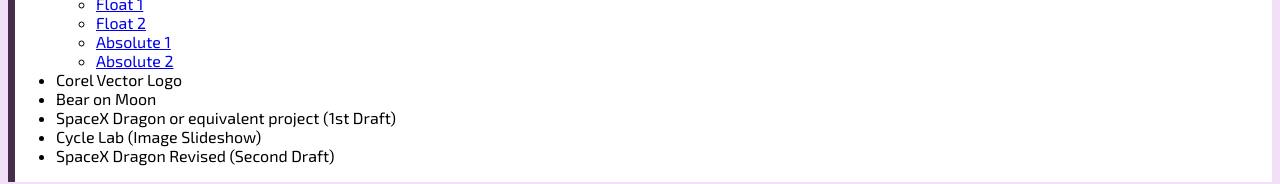
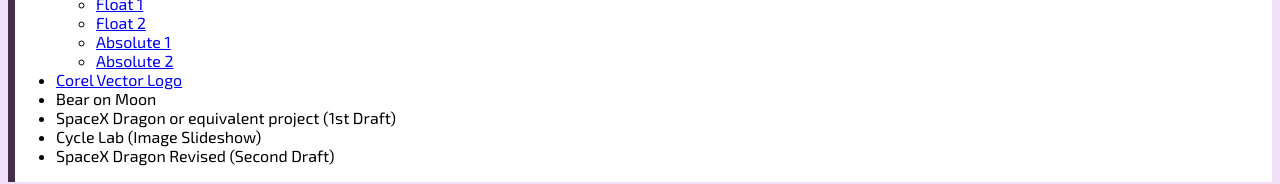
Before and after one commit to TNguyen-UALR/ifsc-1310, a plain HTML site: page index.html in a window 1280 px wide. Shown: the part 180-364 px from the top of the page. Drawn offline with Linux system fonts and the light colour scheme.

Commit message:
Corel Vector Logo

```diff
--- a/index.html
+++ b/index.html
@@ -28,7 +28,7 @@
             <li><a href="positioning-labs/absolute-2.html">Absolute 2</a></li>
           </ul>
         </li>
-        <li>Corel Vector Logo</li>
+        <li><a href="assets/img/StarCo.png">Corel Vector Logo</a></li>
         <li>Bear on Moon</li>
         <li>SpaceX Dragon or equivalent project (1st Draft)</li>
         <li>Cycle Lab (Image Slideshow)</li>
```
Also changed, not shown: assets/img/StarCo.png (added).
